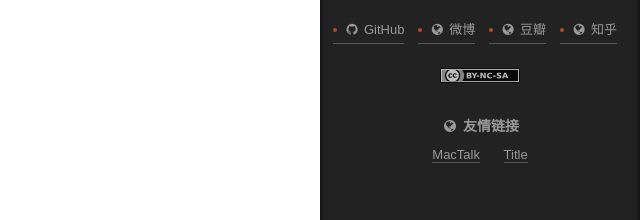
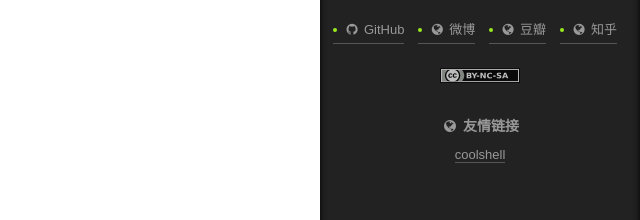
Before and after one commit to AngleMa/angelma.github.io, a plain HTML site: page index.html in a window 1280 px wide. Both pictures are taken after a click on the element 1217 px from the left and 742 px from the top of the page. Shown: the part 289-509 px from the top of the page, 640-1280 px from the left. Drawn offline with Linux system fonts and the light colour scheme; some packages are replaced by stand-ins of ours; a script that the page names is missing; a web font is replaced by a local one.

Commit message:
Site updated: 2016-07-09 13:20:23

```diff
--- a/css/main.css
+++ b/css/main.css
@@ -1663,7 +1663,7 @@ pre .javascript .function {
   width: 4px;
   height: 4px;
   border-radius: 50%;
-  background: #b34736;
+  background: #99eb20;
 }
 .links-of-blogroll {
   font-size: 13px;
--- a/index.html
+++ b/index.html
@@ -672,7 +672,7 @@
 
             <div class="post-gallery-row">
               <a class="post-gallery-img fancybox"
-                 href="http://bruce.u.qiniudn.com/2013/11/27/reading/photos-0.jpg" rel="gallery_ciqeq10x00003bh0hsav0d24l"
+                 href="http://bruce.u.qiniudn.com/2013/11/27/reading/photos-0.jpg" rel="gallery_ciqeq2pvk0002e50hpiklcr1s"
                  itemscope itemtype="http://schema.org/ImageObject" itemprop="url">
                 <img src="http://bruce.u.qiniudn.com/2013/11/27/reading/photos-0.jpg" itemprop="contentUrl"/>
               </a>
@@ -854,11 +854,7 @@
             <ul class="links-of-blogroll-list">
 
                 <li class="links-of-blogroll-item">
-                  <a href="http://coolshell.cn/" title="MacTalk" target="_blank">MacTalk</a>
-                </li>
-
-                <li class="links-of-blogroll-item">
-                  <a href="http://example.com/" title="Title" target="_blank">Title</a>
+                  <a href="http://coolshell.cn/" title="coolshell" target="_blank">coolshell</a>
                 </li>
 
             </ul>
```
Also changed, not shown: 2016/05/20/hello-world/index.html (+1 -5 lines), 2016/05/20/总结-架构-演进/index.html (+2 -6 lines), about/index.html (+1 -5 lines), archives/2016/05/index.html (+1 -5 lines), archives/2016/index.html (+1 -5 lines), archives/index.html (+1 -5 lines), categories/index.html (+1 -5 lines), categories/架构/index.html (+1 -5 lines), tags/index.html (+1 -5 lines), tags/架构/index.html (+1 -5 lines), tags/笔记/index.html (+1 -5 lines).
